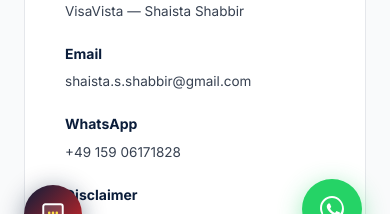
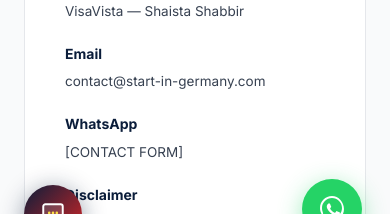
Before and after one commit to ShaistaShabbir-prog/start-in-germany-full, a Next.js app: page /imprint in a window 390 px wide. Shown: the part 577-791 px from the top of the page. Built offline with nearby package versions, Linux system fonts and the light colour scheme.

Commit message:
fix: hide personal phone/email in page.tsx

```diff
--- a/app/imprint/page.tsx
+++ b/app/imprint/page.tsx
@@ -14,8 +14,8 @@ export default function ImprintPage(){
           <p style={{fontSize:"13.5px",color:"#6B7280",lineHeight:1.75,marginBottom:"24px"}}>This website is operated as an independent information and consultancy service. It is not affiliated with any government body, embassy, or official immigration authority.</p>
           {[
             ["Responsible for content (§55 RStV / TMG)","VisaVista — Shaista Shabbir"],
-            ["Email","shaista.s.shabbir@gmail.com"],
-            ["WhatsApp","+49 159 06171828"],
+            ["Email","contact@start-in-germany.com"],
+            ["WhatsApp","[CONTACT FORM]"],
             ["Disclaimer","The content on this website is for informational purposes only and does not constitute legal advice. Immigration laws change frequently — always verify requirements directly with official sources."],
             ["Liability for content","We make every effort to keep information accurate and up to date. However, we accept no liability for the completeness, accuracy, or timeliness of the content provided."],
             ["Affiliate links","This site uses affiliate links for banking products (Wise, Commerzbank, Advanzia). See our Affiliate Disclosure page for full details."],
```
